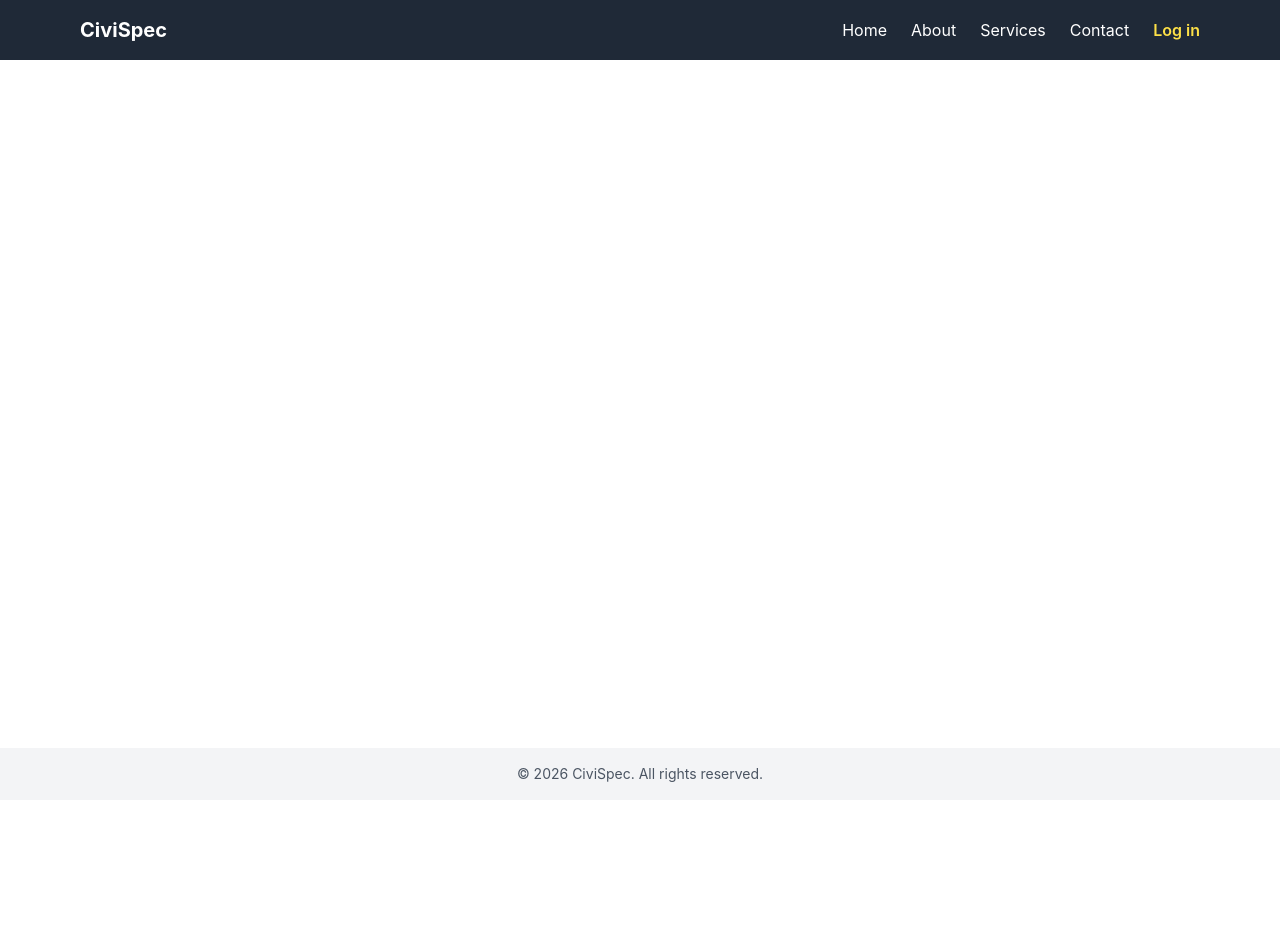
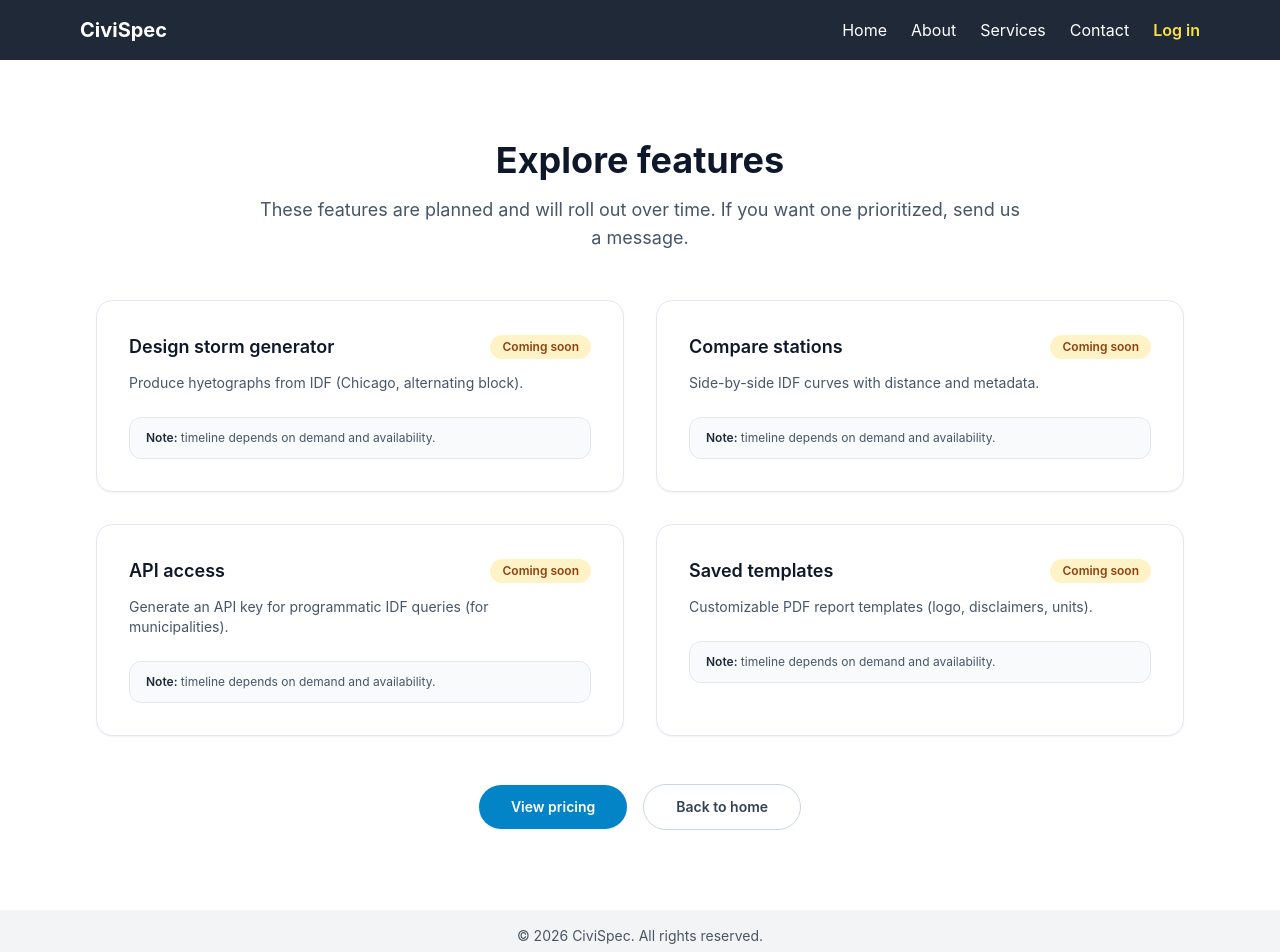
Before and after one commit to acon560-prog/idf-web-app, a React (Create React App) app in the folder client/: page /features in a window 1280 px wide. Shown: the top 952 px of the page. Before the commit the page ends 800 px from the top, so only its background shows below. Built offline with nearby package versions, Linux system fonts and the light colour scheme.

Commit message:
Refactor feature roadmap into a dedicated page with new route
Co-authored-by: lpaz7580 <lpaz7580@gmail.com>

```diff
--- a/client/src/App.jsx
+++ b/client/src/App.jsx
@@ -13,6 +13,7 @@ import TestAutocomplete from "./pages/TestAutocomplete.jsx";
 import Login from "./pages/Login.jsx";
 import Signup from "./pages/Signup.jsx";
 import RequireAuth from "./components/RequireAuth.jsx";
+import FeaturesRoadmap from "./pages/FeaturesRoadmap.jsx";
 
 function App() {
   return (
@@ -24,6 +25,7 @@ function App() {
           <Route path="/about" element={<About />} />
           <Route path="/services" element={<Services />} />
           <Route path="/contact" element={<Contact />} />
+          <Route path="/features" element={<FeaturesRoadmap />} />
           <Route path="/login" element={<Login />} />
           <Route path="/signup" element={<Signup />} />
           <Route
--- a/client/src/components/Hero.jsx
+++ b/client/src/components/Hero.jsx
@@ -1,35 +1,12 @@
-import React, { useMemo, useState } from "react";
+import React from "react";
 import { Link } from "react-router-dom";
 import { useAuth } from "../context/AuthContext.jsx";
 
 const Hero = () => {
   const { user } = useAuth();
-  const [featuresOpen, setFeaturesOpen] = useState(false);
 
   const primaryHref = user ? "/start" : "/login";
   const primaryLabel = user ? "Go to dashboard" : "Log in";
-
-  const features = useMemo(
-    () => [
-      {
-        title: "Design storm generator",
-        description: "Produce hyetographs from IDF (Chicago, alternating block).",
-      },
-      {
-        title: "Compare stations",
-        description: "Side-by-side IDF curves with distance and metadata.",
-      },
-      {
-        title: "API access",
-        description: "Generate an API key for programmatic IDF queries (for municipalities).",
-      },
-      {
-        title: "Saved templates",
-        description: "Customizable PDF report templates (logo, disclaimers, units).",
-      },
-    ],
-    []
-  );
 
   return (
     <section className="relative overflow-hidden bg-gradient-to-b from-sky-50 via-white to-white">
@@ -54,13 +31,12 @@ const Hero = () => {
             >
               {primaryLabel}
             </Link>
-            <button
-              type="button"
-              onClick={() => setFeaturesOpen(true)}
+            <Link
+              to="/features"
               className="inline-flex items-center justify-center rounded-full border border-slate-300 px-8 py-3 text-sm font-semibold text-slate-700 transition hover:border-slate-400 hover:text-slate-900 focus:outline-none focus:ring-2 focus:ring-slate-400 focus:ring-offset-2"
             >
               Explore features
-            </button>
+            </Link>
           </div>
 
           <dl className="mt-12 grid grid-cols-2 gap-6 text-sm text-slate-500 sm:grid-cols-3">
@@ -98,52 +74,6 @@ const Hero = () => {
           </div>
         </div>
       </div>
-      {featuresOpen && (
-        <div className="fixed inset-0 z-50 flex items-center justify-center bg-black/50 p-4">
-          <div className="w-full max-w-2xl rounded-2xl bg-white p-6 shadow-xl ring-1 ring-slate-200">
-            <div className="flex items-start justify-between gap-4">
-              <div>
-                <h3 className="text-lg font-semibold text-slate-900">Explore features</h3>
-                <p className="mt-1 text-sm text-slate-600">
-                  These are on our roadmap. They’ll appear in the app as they’re released.
-                </p>
-              </div>
-              <button
-                type="button"
-                onClick={() => setFeaturesOpen(false)}
-                className="rounded-lg px-3 py-2 text-sm font-semibold text-slate-700 hover:bg-slate-100"
-                aria-label="Close"
-              >
-                Close
-              </button>
-            </div>
-
-            <ul className="mt-6 space-y-4">
-              {features.map((f) => (
-                <li key={f.title} className="rounded-xl border border-slate-200 p-4">
-                  <div className="flex flex-wrap items-center justify-between gap-2">
-                    <div className="font-semibold text-slate-900">{f.title}</div>
-                    <span className="inline-flex items-center rounded-full bg-amber-100 px-3 py-1 text-xs font-semibold text-amber-800">
-                      Coming soon
-                    </span>
-                  </div>
-                  <div className="mt-1 text-sm text-slate-600">{f.description}</div>
-                </li>
-              ))}
-            </ul>
-
-            <div className="mt-6 flex justify-end">
-              <Link
-                to="/pricing"
-                onClick={() => setFeaturesOpen(false)}
-                className="inline-flex items-center justify-center rounded-full bg-sky-600 px-6 py-2.5 text-sm font-semibold text-white transition hover:bg-sky-700 focus:outline-none focus:ring-2 focus:ring-sky-500 focus:ring-offset-2"
-              >
-                View pricing
-              </Link>
-            </div>
-          </div>
-        </div>
-      )}
     </section>
   );
 };
--- /dev/null
+++ b/client/src/pages/FeaturesRoadmap.jsx
@@ -0,0 +1,71 @@
+import React from "react";
+import { Link } from "react-router-dom";
+import Card from "../components/ui/Card.jsx";
+
+const roadmapFeatures = [
+  {
+    title: "Design storm generator",
+    description: "Produce hyetographs from IDF (Chicago, alternating block).",
+  },
+  {
+    title: "Compare stations",
+    description: "Side-by-side IDF curves with distance and metadata.",
+  },
+  {
+    title: "API access",
+    description: "Generate an API key for programmatic IDF queries (for municipalities).",
+  },
+  {
+    title: "Saved templates",
+    description: "Customizable PDF report templates (logo, disclaimers, units).",
+  },
+];
+
+function FeaturesRoadmap() {
+  return (
+    <section className="bg-white py-20">
+      <div className="mx-auto max-w-6xl px-4 md:px-8">
+        <div className="mx-auto max-w-3xl text-center">
+          <h2 className="text-3xl font-bold text-slate-900 sm:text-4xl">Explore features</h2>
+          <p className="mt-4 text-lg text-slate-600">
+            These features are planned and will roll out over time. If you want one prioritized, send us a message.
+          </p>
+        </div>
+
+        <div className="mt-12 grid gap-8 md:grid-cols-2">
+          {roadmapFeatures.map((f) => (
+            <Card key={f.title}>
+              <div className="flex flex-wrap items-center justify-between gap-3">
+                <h3 className="text-lg font-semibold text-slate-900">{f.title}</h3>
+                <span className="inline-flex items-center rounded-full bg-amber-100 px-3 py-1 text-xs font-semibold text-amber-800">
+                  Coming soon
+                </span>
+              </div>
+              <p className="mt-3 text-sm text-slate-600">{f.description}</p>
+              <div className="mt-6 rounded-xl border border-slate-200 bg-slate-50 px-4 py-3 text-xs text-slate-600">
+                <span className="font-semibold text-slate-800">Note:</span> timeline depends on demand and availability.
+              </div>
+            </Card>
+          ))}
+        </div>
+
+        <div className="mt-12 flex flex-col items-center justify-center gap-4 sm:flex-row">
+          <Link
+            to="/pricing"
+            className="inline-flex items-center justify-center rounded-full bg-sky-600 px-8 py-3 text-sm font-semibold text-white shadow-sm transition hover:bg-sky-700 focus:outline-none focus:ring-2 focus:ring-sky-500 focus:ring-offset-2"
+          >
+            View pricing
+          </Link>
+          <Link
+            to="/"
+            className="inline-flex items-center justify-center rounded-full border border-slate-300 px-8 py-3 text-sm font-semibold text-slate-700 transition hover:border-slate-400 hover:text-slate-900 focus:outline-none focus:ring-2 focus:ring-slate-400 focus:ring-offset-2"
+          >
+            Back to home
+          </Link>
+        </div>
+      </div>
+    </section>
+  );
+}
+
+export default FeaturesRoadmap;
```
